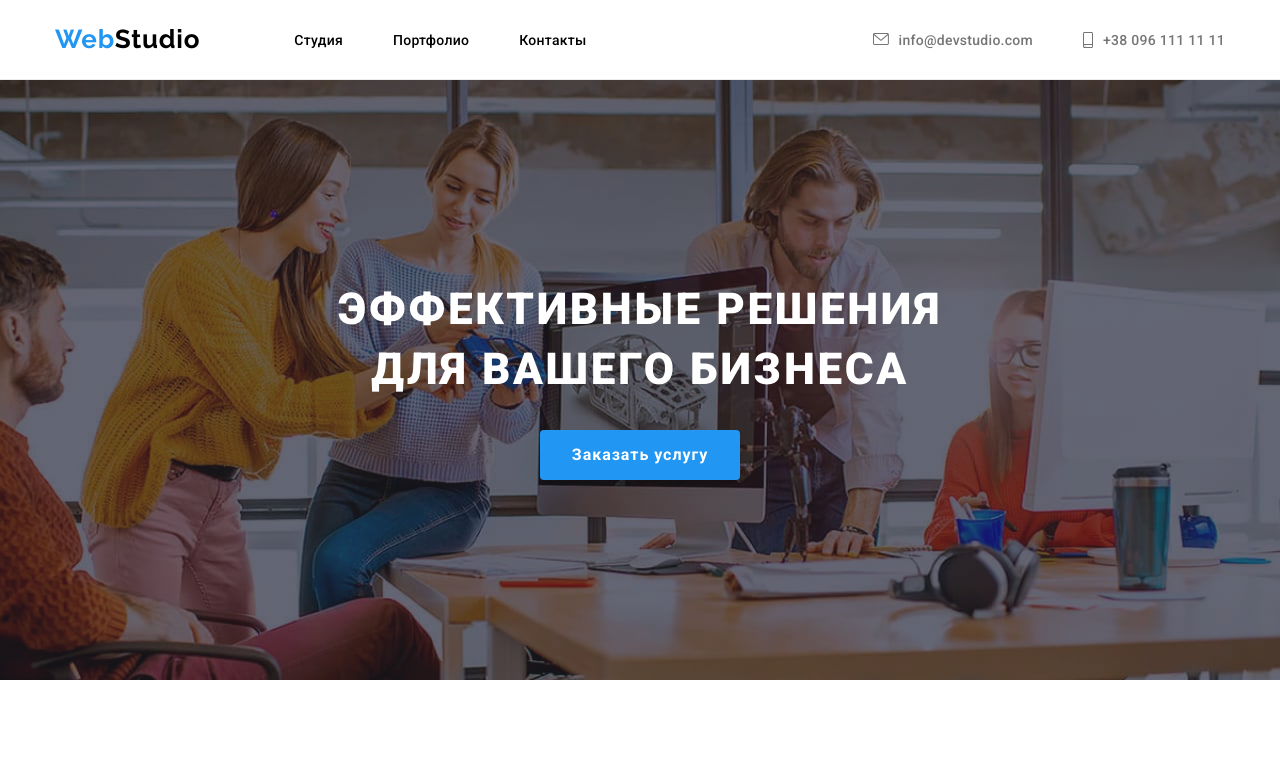
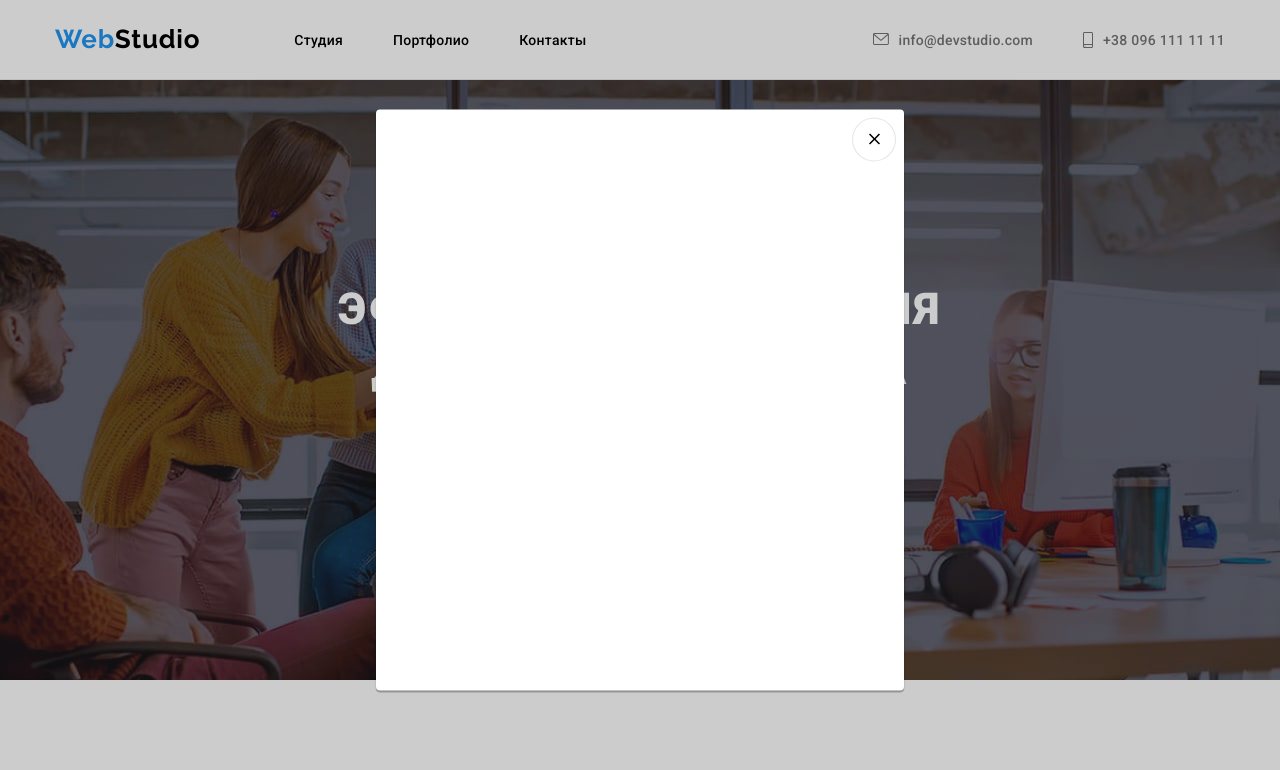
Before and after one commit to rmnmaksimenko/goit-markup-hw-05, a plain HTML site: page index.html in a window 1280 px wide. Both pictures are taken after a click on the button "Заказать услугу". Shown: the top 770 px of the page. Drawn offline with nearby package versions, Linux system fonts and the light colour scheme.

Commit message:
модальное окно

```diff
--- a/css/styles.css
+++ b/css/styles.css
@@ -631,9 +631,9 @@ img {
   background-color: var(--color-fourth);
 }
 
-/* - - - - - - - Портфолио - - - - - - - */
-
-/* контейнер портфолио */
+/* - - - - - - - - - - - - - - - - - - - */
+/* - - - - - - - ПОРТФОЛИО - - - - - - - */
+/* - - - - - - - - - - - - - - - - - - - */
 
 /* - - - сортировочные кнопки - - - */
 
@@ -782,3 +782,74 @@ img {
   letter-spacing: 0.03em;
   color: var(--color-main);
 }
+
+/*  - - - - - - - - - - - - - - - - - - - - - */
+/* - - - - - - - Модальное окно - - - - - - - */
+/*  - - - - - - - - - - - - - - - - - - - - - */
+
+/* окно на заднем фоне */
+
+.backdrop {
+  position: fixed;
+  top: 0;
+  left: 0;
+  width: 100%;
+  height: 100%;
+  background-color: rgba(0, 0, 0, 0.2);
+  transition: opacity 250ms cubic-bezier(0.4, 0, 0.2, 1);
+  /*
+  transition: color 250ms cubic-bezier(0.4, 0, 0.2, 1),
+    background-color 250ms cubic-bezier(0.4, 0, 0.2, 1);
+     */
+  /* transition-duration: 250ms; */
+}
+
+.backdrop.is-hidden {
+  opacity: 0;
+  pointer-events: none;
+}
+
+/* модальное окно */
+.modal {
+  padding: 8px;
+  position: absolute;
+  top: 50%;
+  left: 50%;
+  transform: translate(-50%, -50%);
+  transition: transform 250ms cubic-bezier(0.4, 0, 0.2, 1);
+
+  width: 528px;
+  height: 581px;
+  border-radius: 4px;
+  box-shadow: 0px 1px 3px rgba(0, 0, 0, 0.12), 0px 1px 1px rgba(0, 0, 0, 0.14),
+    0px 2px 1px rgba(0, 0, 0, 0.2);
+  background-color: #fff;
+}
+
+.modal-close-button {
+  position: absolute;
+
+  top: 8px;
+  right: 8px;
+  background-color: var(--color-background-main);
+  cursor: pointer;
+  border: 0px;
+  display: flex;
+  width: 44px;
+  height: 44px;
+  fill: var(--color-third);
+  border-radius: 50%;
+  border: 1px solid rgba(0, 0, 0, 0.1);
+  align-items: center;
+  justify-content: center;
+}
+
+.modal-close-button:hover,
+.modal-close-button:focus {
+  background-color: var(--color-social-network-main);
+}
+
+.modal-close-icon {
+  width: 18px;
+  height: 18px;
+}
--- a/index.html
+++ b/index.html
@@ -66,7 +66,7 @@
           Эффективные решения <br />
           для вашего бизнеса
         </h1>
-        <button type="button" class="hero-button">Заказать услугу</button>
+        <button data-modal-open type="button" class="hero-button">Заказать услугу</button>
       </section>
 
       <!-- раздел достоинств -->
@@ -440,5 +440,15 @@
         </div>
       </div>
     </footer>
+    <div class="backdrop is-hidden" data-modal>
+      <div class="modal">
+        <button data-modal-close type="button" class="modal-close-button">
+          <svg class="modal-close-icon">
+            <use href="./images/close.svg#close"></use>
+          </svg>
+        </button>
+      </div>
+    </div>
+    <script src="./js/modal.js"></script>
   </body>
 </html>
--- /dev/null
+++ b/js/modal.js
@@ -0,0 +1,14 @@
+(() => {
+  const refs = {
+    openModalBtn: document.querySelector('[data-modal-open]'),
+    closeModalBtn: document.querySelector('[data-modal-close]'),
+    modal: document.querySelector('[data-modal]'),
+  };
+
+  refs.openModalBtn.addEventListener('click', toggleModal);
+  refs.closeModalBtn.addEventListener('click', toggleModal);
+
+  function toggleModal() {
+    refs.modal.classList.toggle('is-hidden');
+  }
+})();
```
Also changed, not shown: images/close.svg (added), 1 other file.
